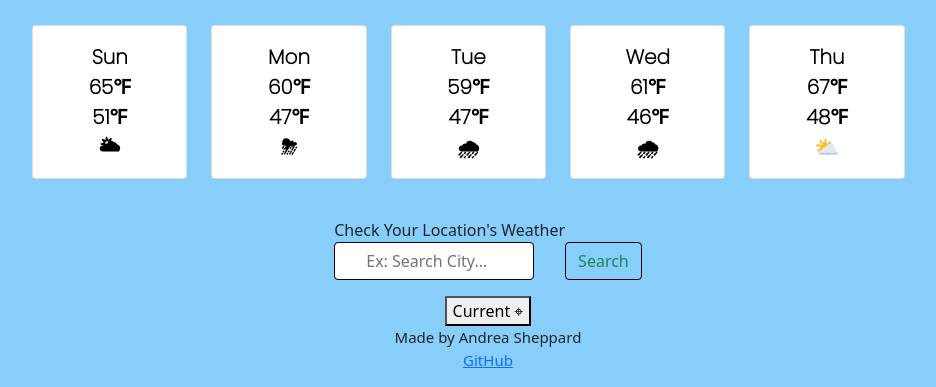
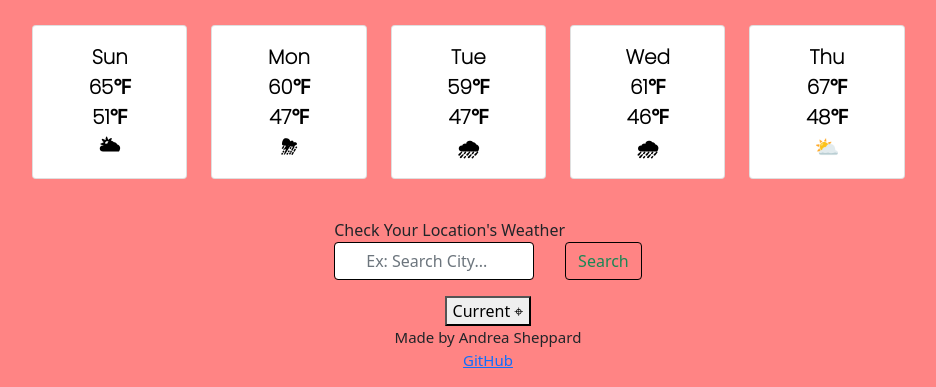
Before and after one commit to asheppard15/Weather-App, a plain HTML site: page index.html in a window 1280 px wide. Shown: the part 595-982 px from the top of the page, without its empty margins (152-1088 px from the left). Drawn offline with nearby package versions, Linux system fonts and the light colour scheme; no server answers.

Commit message:
Update style.css

```diff
--- a/style.css
+++ b/style.css
@@ -1,5 +1,5 @@
 body {
-  background-color: lightskyblue;
+  background-color: #ff8484;
 }
 h1,
 h2 {
```
